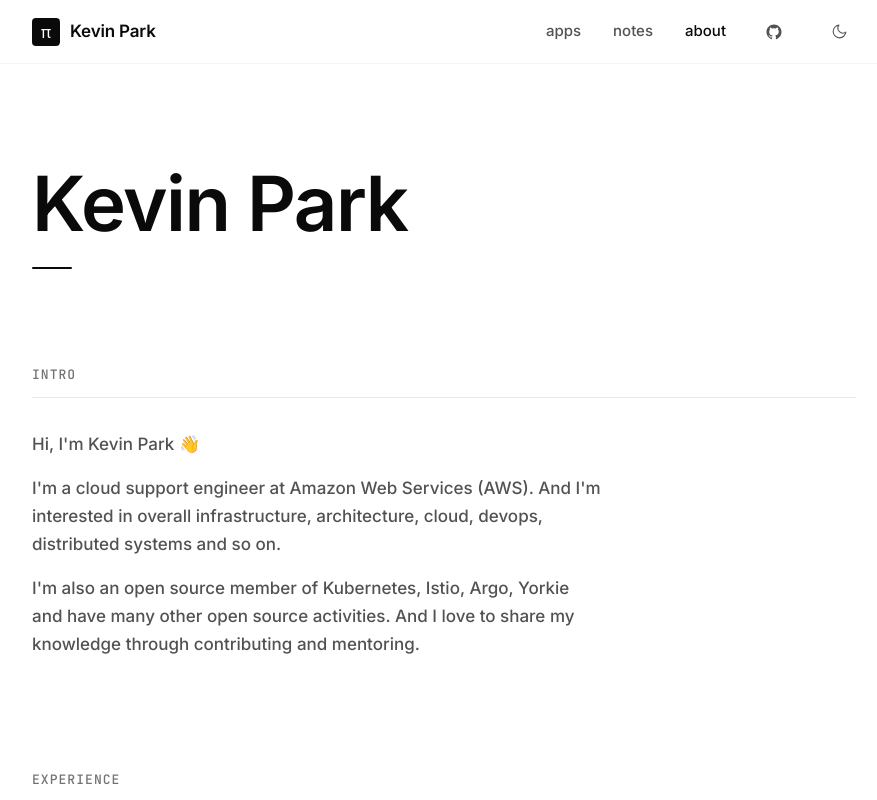
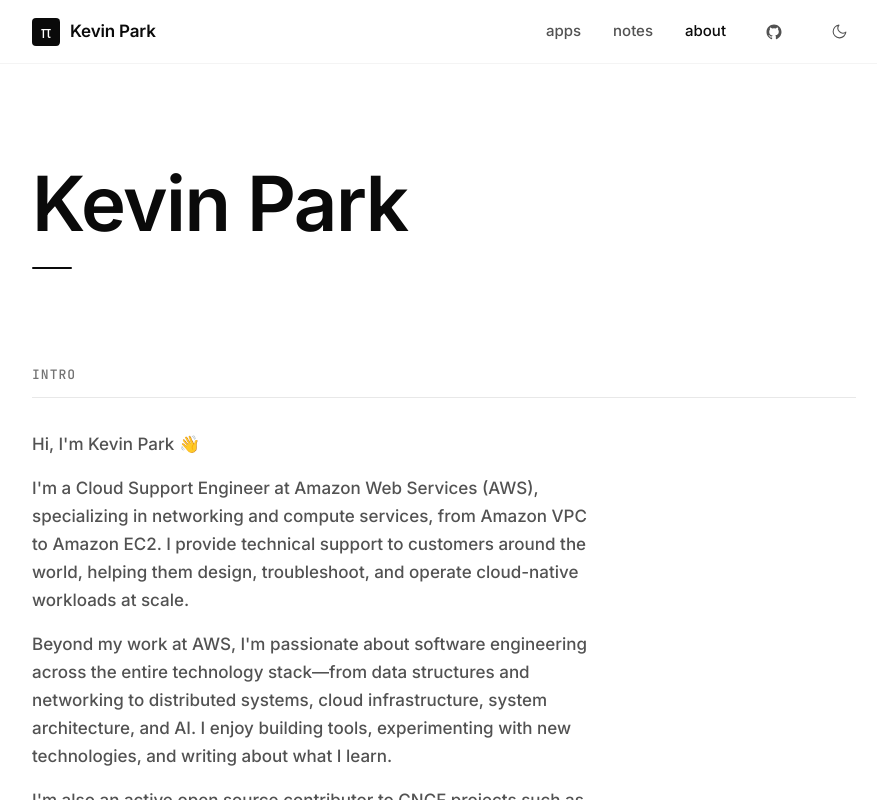
Before and after one commit to krapie/homepage, a React (Vite) app: page / in a window 1280 px wide. Both pictures are taken after a click on the button "about". Shown: the top 800 px of the page, without its empty margins (196-1073 px from the left). Built offline with nearby package versions, Linux system fonts and the light colour scheme.

Commit message:
content: update about intro copy
Co-Authored-By: Claude Sonnet 4.6 <noreply@anthropic.com>

```diff
--- a/src/App.tsx
+++ b/src/App.tsx
@@ -204,8 +204,9 @@ function AboutView() {
         </div>
         <div className="kp-about-intro">
           <p>Hi, I'm Kevin Park 👋</p>
-          <p>I'm a cloud support engineer at Amazon Web Services (AWS). And I'm interested in overall infrastructure, architecture, cloud, devops, distributed systems and so on.</p>
-          <p>I'm also an open source member of Kubernetes, Istio, Argo, Yorkie and have many other open source activities. And I love to share my knowledge through contributing and mentoring.</p>
+          <p>I'm a Cloud Support Engineer at Amazon Web Services (AWS), specializing in networking and compute services, from Amazon VPC to Amazon EC2. I provide technical support to customers around the world, helping them design, troubleshoot, and operate cloud-native workloads at scale.</p>
+          <p>Beyond my work at AWS, I'm passionate about software engineering across the entire technology stack—from data structures and networking to distributed systems, cloud infrastructure, system architecture, and AI. I enjoy building tools, experimenting with new technologies, and writing about what I learn.</p>
+          <p>I'm also an active open source contributor to CNCF projects such as Kubernetes and Argo, as well as community-driven projects like Yorkie. Through open source, technical writing, and mentoring, I enjoy sharing knowledge and helping others grow.</p>
         </div>
       </section>
 
```
